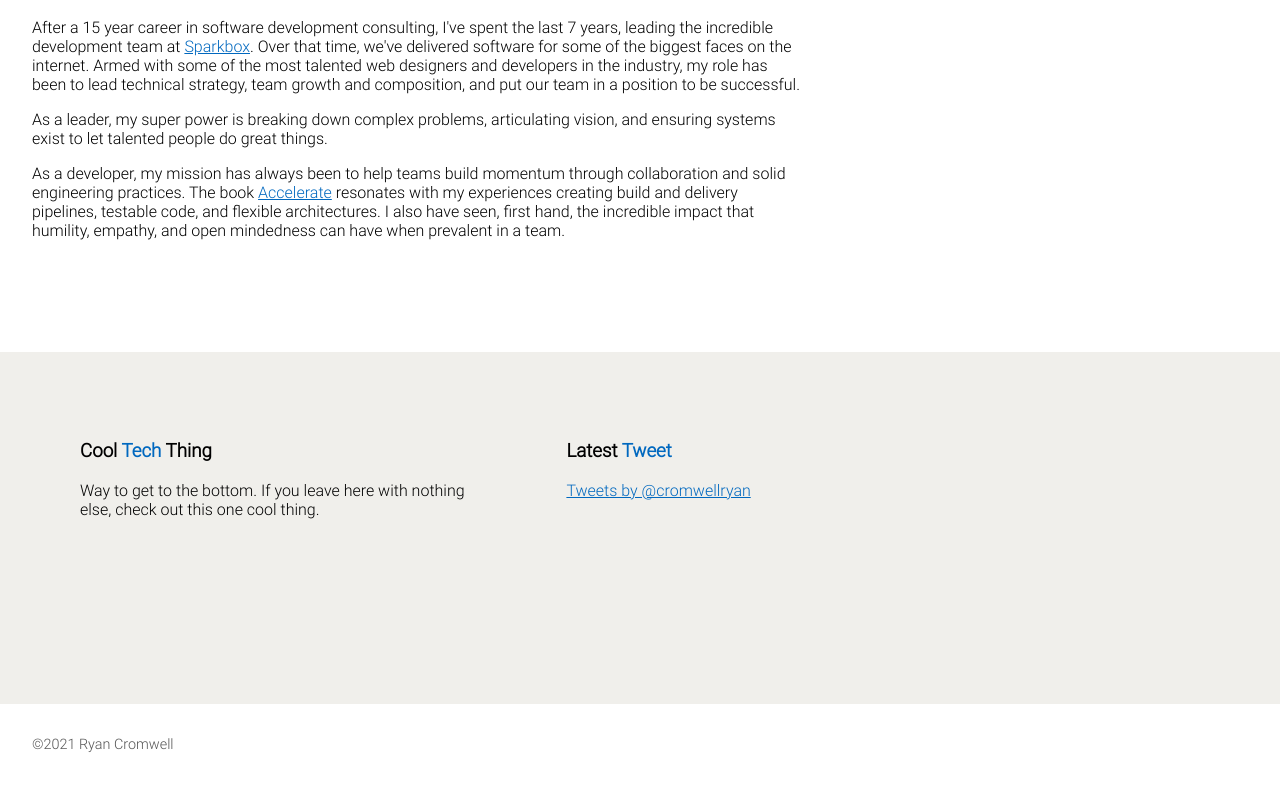
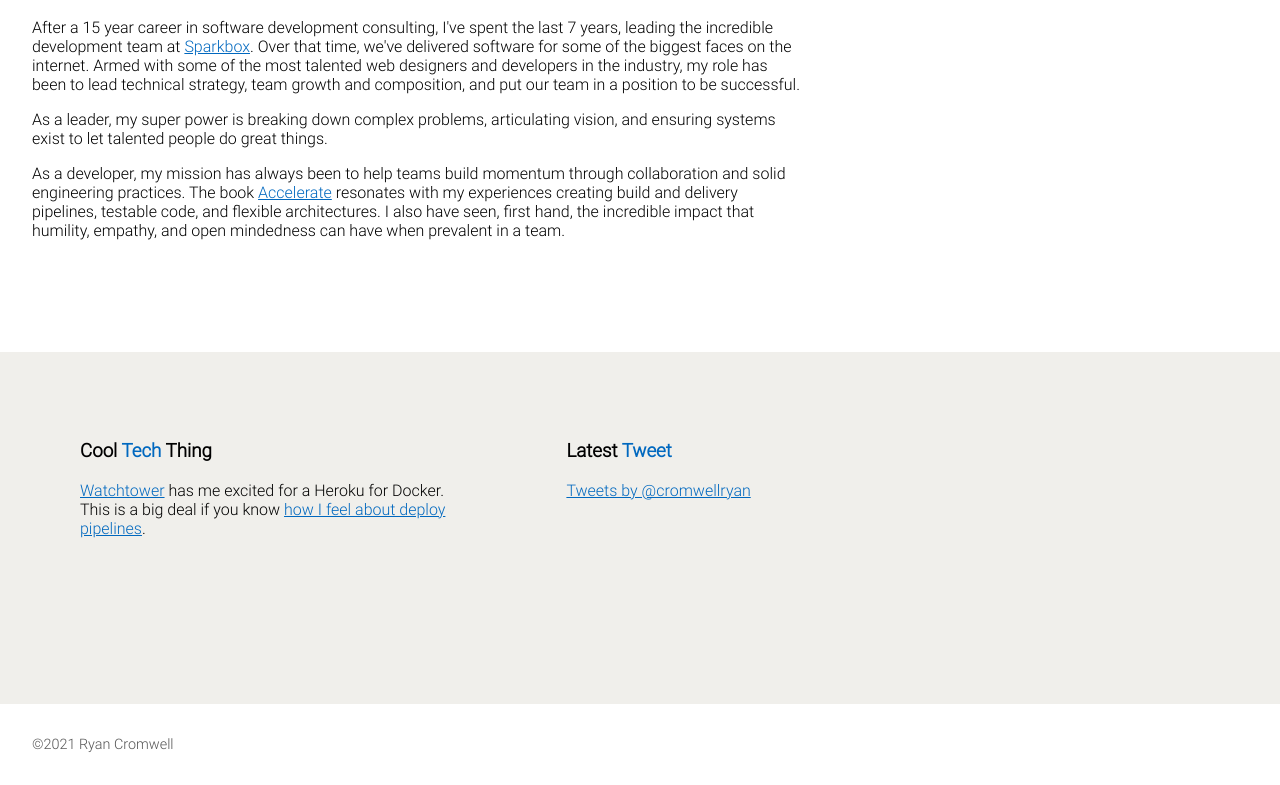
Before and after one commit to cromwellryan/cromwellhaus-com, a Next.js app: page /about in a window 1280 px wide. Shown: the part 782-1567 px from the top of the page. Built offline with nearby package versions, Linux system fonts and the light colour scheme.

Commit message:
content (Home): Watchtower is my cool tech thing right now

```diff
--- a/components/Prefooter.js
+++ b/components/Prefooter.js
@@ -2,8 +2,8 @@ export default function Prefooter() {
   return (
     <section className="prefooter">
       <div className="onecoolthing">
-        <h3 className="onecoolthing__header">Cool <span className="util-highlight">Tech</span> Thing</h3>
-        <p className="onecoolthing__body">Way to get to the bottom. If you leave here with nothing else, check out this one cool thing.</p>
+        <h3 className="onecoolthing__header">Cool <a href="https://github.com/containrrr/watchtower" className="util-highlight">Tech</a> Thing</h3>
+        <p className="onecoolthing__body"><a href="https://github.com/containrrr/watchtower">Watchtower</a> has me excited for a Heroku for Docker. This is a big deal if you know <a href="https://sparkbox.com/foundry/successful_software_build_and_deployment_pipelines">how I feel about deploy pipelines</a>.</p>
       </div>
 
       <div className="onecoolthing">
--- a/styles/globals.css
+++ b/styles/globals.css
@@ -117,3 +117,7 @@ footer {
 a.util-highlight {
   text-decoration: none;
 }
+
+a.util-highlight:hover {
+  text-decoration: underline;
+}
```
